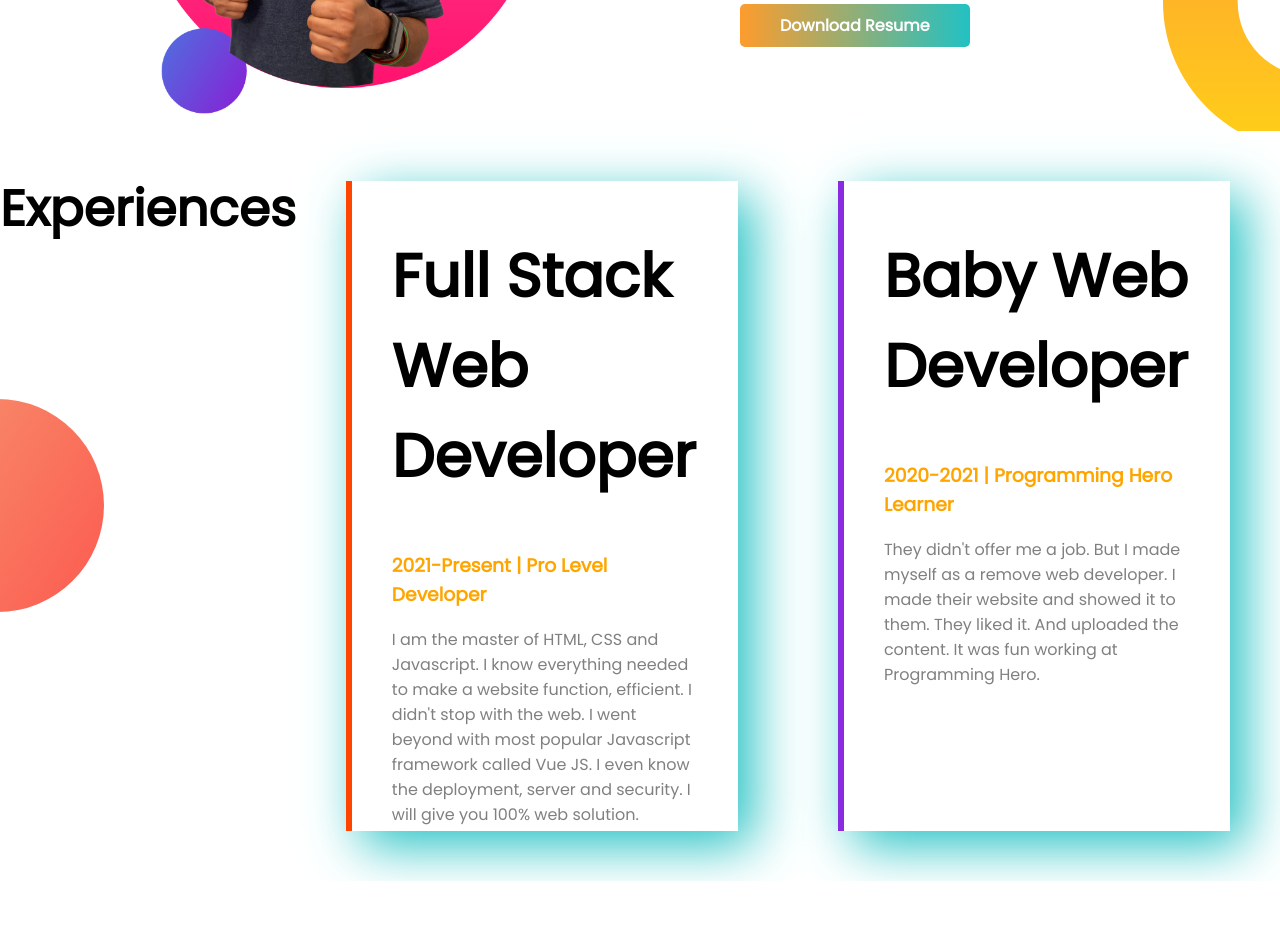
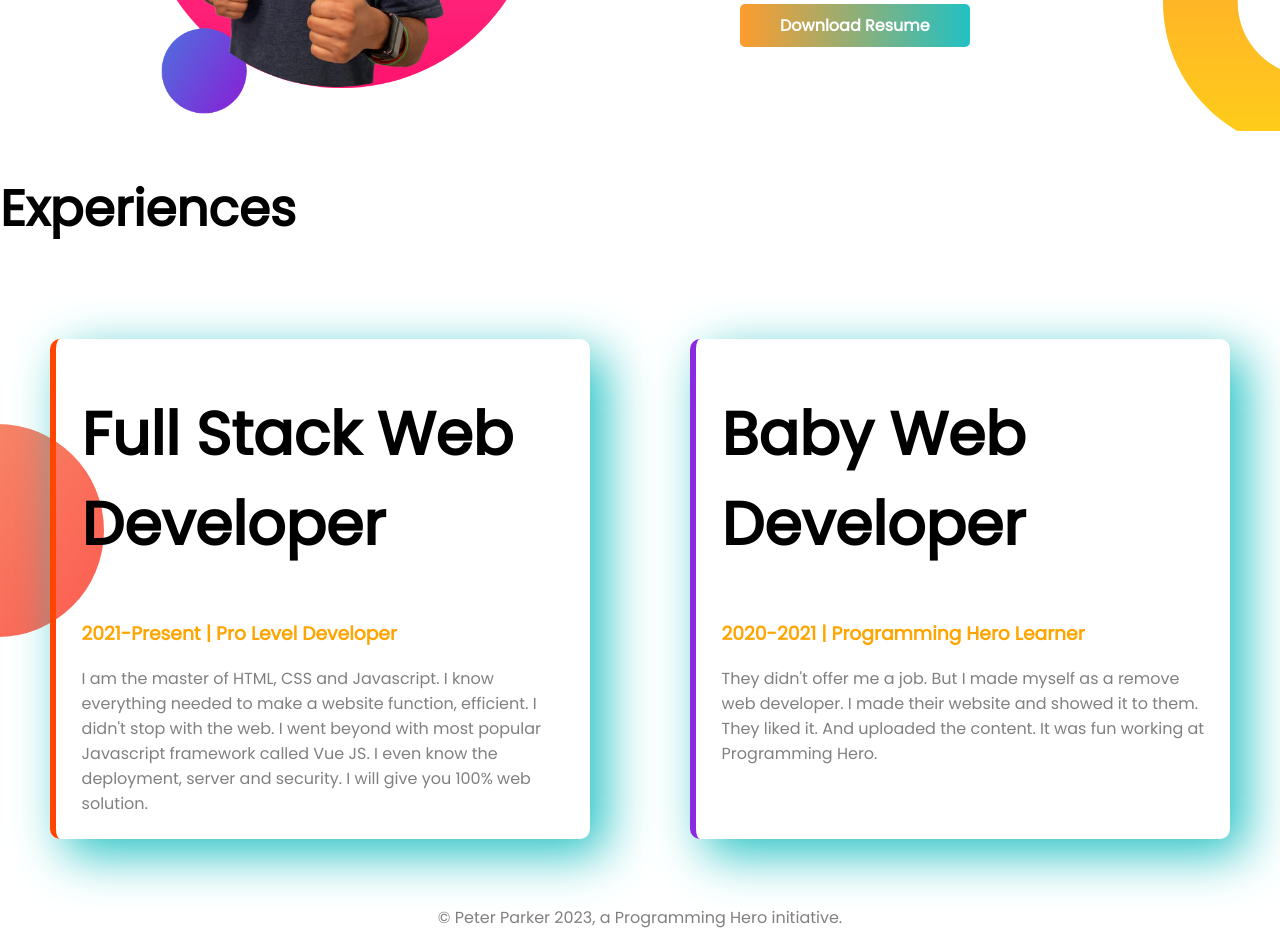
Before and after one commit to F4izur/developer-portfolio, a plain HTML site: page index.html in a window 1280 px wide. Shown: the part 942-1888 px from the top of the page. Before the commit the page ends 1823 px from the top, so only its background shows below. Drawn offline with Linux system fonts and the light colour scheme.

Commit message:
complete

```diff
--- a/index.html
+++ b/index.html
@@ -11,7 +11,7 @@
     <link rel="stylesheet" href="style.css">
 </head>
 <body>
-    <section id="bimg-1">
+    <section  class="flex" id="bimg-1">
         <div class="half-width">
             <h1>Welcome to</h1>
             <h1><span>Jhankar Mahabub's</span> World</h1>
@@ -24,7 +24,7 @@
             <img src="images/jhankar.png" alt="">
         </div>
     </section>
-    <section id="bimg-2">
+    <section  class="flex" id="bimg-2">
         <div class="half-width">
             <img src="images/jhankar2.png" alt="">
         </div>
@@ -37,16 +37,21 @@
     </section>
     <section id="bimg-3">
         <h1>Experiences</h1>
-        <div class="work-exp bor-red">
+        <div class="flex" >
+            <div class=" half-width work-exp bor-red">
                 <h1 class="h-exp">Full Stack Web Developer</h1>
                 <h3><span>2021-Present | Pro Level Developer</span></h3>
                 <p>I am the master of HTML, CSS and Javascript. I know everything needed to make a website function, efficient. I didn't stop with the web. I went beyond with most popular Javascript framework called Vue JS. I even know the deployment, server and security. I will give you 100% web solution.</p>
             </div>
-        <div class="work-exp bor-blue">
+            <div class="half-width work-exp bor-blue">
                 <h1 class="h-exp">Baby Web Developer</h1>
                 <h3><span>2020-2021 | Programming Hero Learner</span></h3>
                 <p>They didn't offer me a job. But I made myself as a remove web developer. I made their website and showed it to them. They liked it. And uploaded the content. It was fun working at Programming Hero.</p>
             </div>
+        </div>
     </section>
+    <footer>
+        <p>© Peter Parker 2023, a Programming Hero initiative.</p>
+    </footer>
 </body>
 </html>
--- a/style.css
+++ b/style.css
@@ -8,7 +8,7 @@ span{
 h1{
     font-size: 50px;
 }
-section{
+.flex{
     display: flex;
 }
 .half-width{
@@ -36,12 +36,15 @@ a{
 .work-exp{
     margin: 50px;
     box-shadow: 15px 15px 50px #22C1C3;
-    padding: 0px 40px;
-    width: 1000px;
-    height: 650px;
+    padding: 0% 2%;
+    width: 600px;
+    height: 500px;
+    border-radius: 10px;
 }
 .bor-blue{
     border-left: 6px solid blueviolet;
+    border: linear-gradient(to bottom white 0%, blueviolet 100%);
+
 }
 .bor-red{
     border-left: 6px solid orangered;
@@ -60,3 +63,6 @@ a{
     background-repeat: no-repeat;
     background-position: left;
 }
+footer p{
+    text-align: center;
+}
```
Lines whose indentation alone changed are shown as unchanged.
